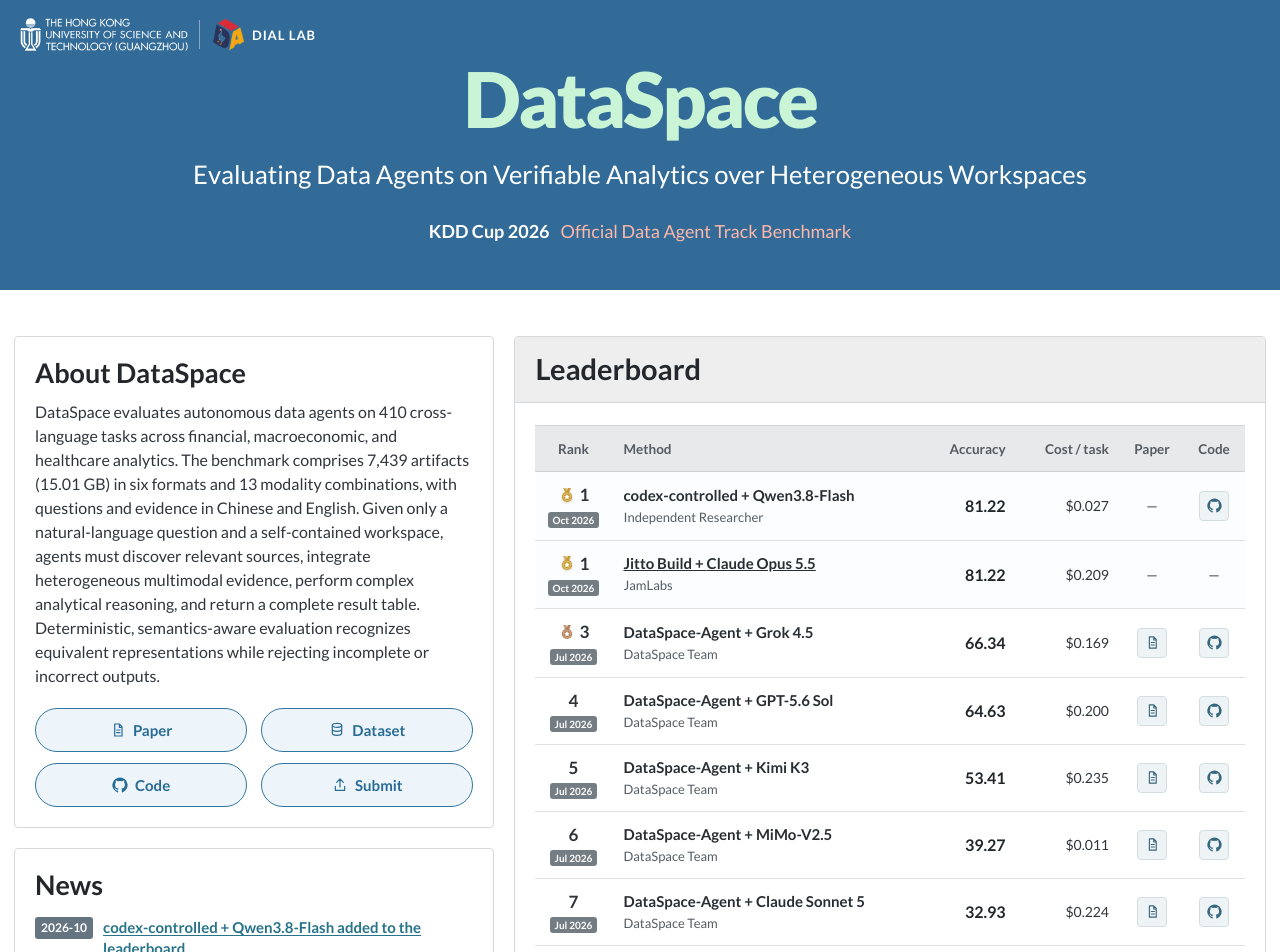
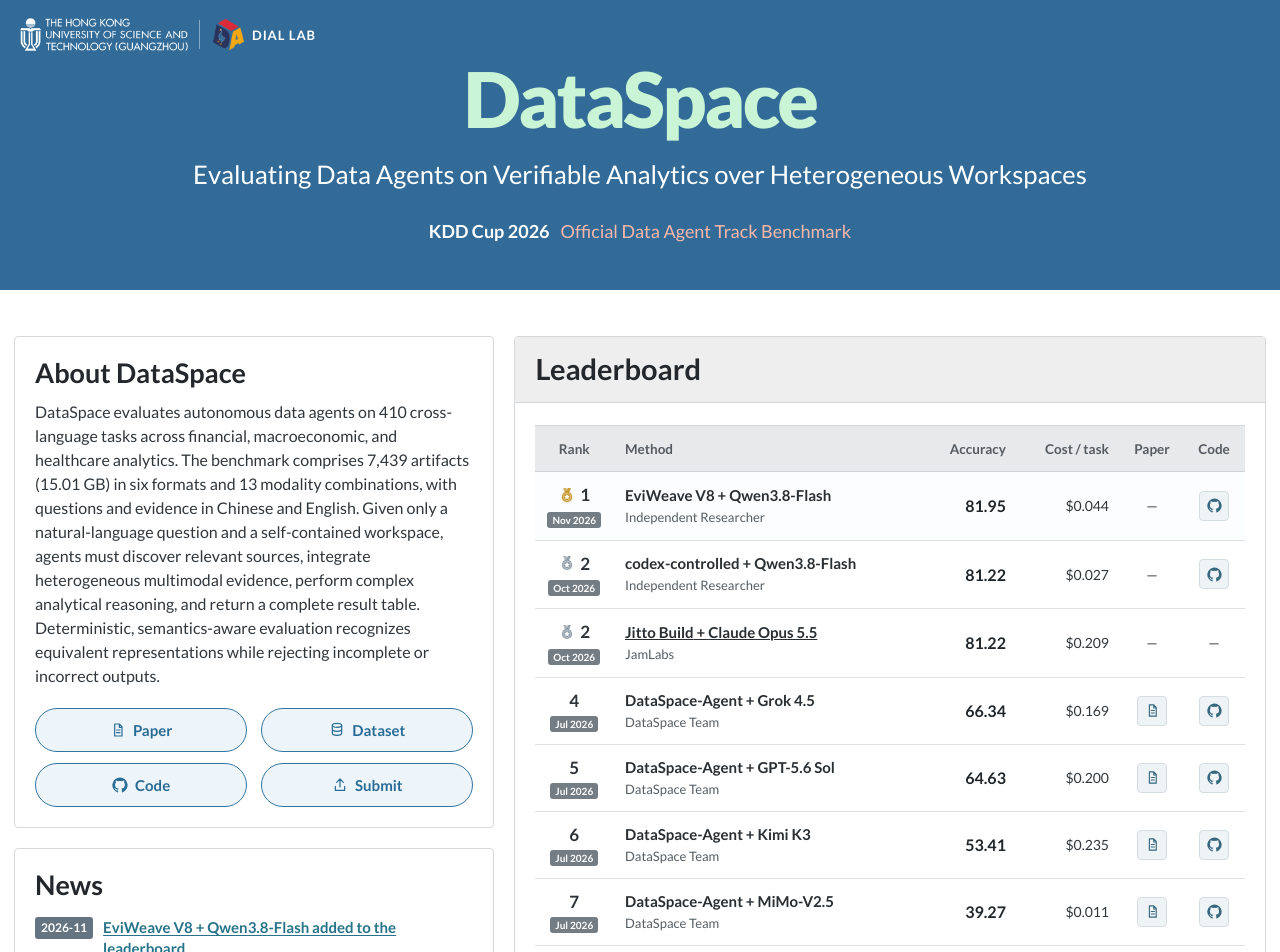
Before and after one commit to dataspace-bench/dataspace-bench.github.io, a React (Vite) app: page / in a window 1280 px wide. Shown: the top 952 px of the page. Built offline with nearby package versions, Linux system fonts and the light colour scheme.

Commit message:
Publish EviWeave V8 leaderboard result

```diff
--- a/src/App.tsx
+++ b/src/App.tsx
@@ -9,6 +9,12 @@ import { Leaderboard } from './components/Leaderboard'
 import { leaderboardMethods, resourceLinks } from './data/leaderboard'
 
 const newsItems = [
+  {
+    date: '2026-11',
+    title: 'EviWeave V8 + Qwen3.8-Flash added to the leaderboard.',
+    detail: 'An independent researcher achieves 81.95% Task Accuracy (336/410).',
+    href: '#leaderboard',
+  },
   {
     date: '2026-10',
     title: 'codex-controlled + Qwen3.8-Flash added to the leaderboard.',
--- a/src/data/leaderboard.ts
+++ b/src/data/leaderboard.ts
@@ -22,6 +22,24 @@ export type LeaderboardMethod = {
 const dataSpacePaperUrl = 'https://arxiv.org/abs/2608.03451'
 
 export const leaderboardMethods: LeaderboardMethod[] = [
+  {
+    id: 'yjdy-eviweave-v8-qwen38-flash',
+    method: 'EviWeave V8',
+    backbone: 'Qwen3.8-Flash',
+    organization: 'Independent Researcher',
+    description:
+      'EviWeave V8 with Qwen3.8-Flash. The submitted public-reference batch was selected after its score was known; the displayed cost uses the submitter’s recorded-usage subtotal.',
+    accuracy: 81.95,
+    correct: 336,
+    costPerTask: 18.16 / 410,
+    paperUrl: null,
+    codeUrl: 'https://github.com/yjdy/eviweave',
+    evaluated: '2026-11-20',
+    snapshot: 'qwen3.8-flash · requested model alias',
+    benchmarkVersion: 'DataSpace · 410 tasks',
+    accent: '#6b9dc2',
+    openWeight: false,
+  },
   {
     id: 'yjdy-codex-controlled-qwen38-flash',
     method: 'codex-controlled',
```
